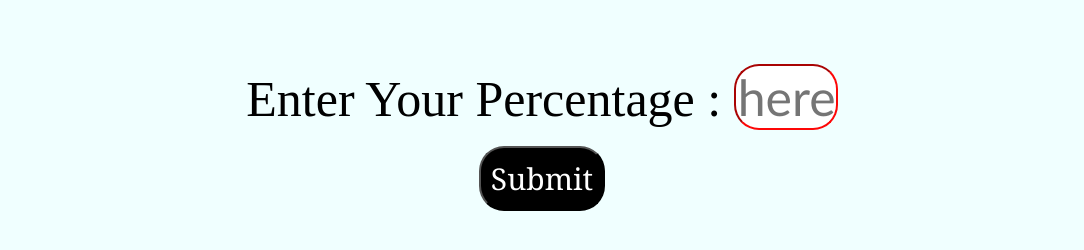
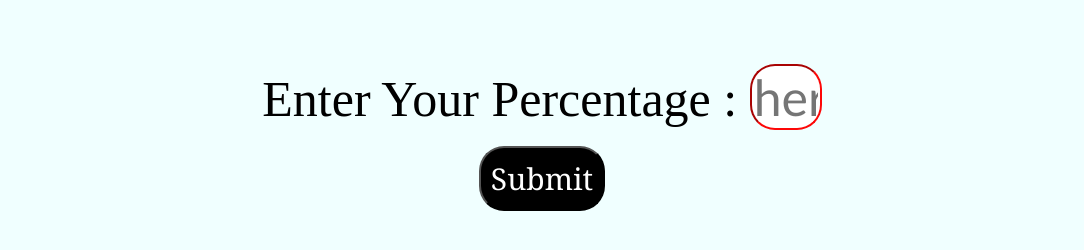
Before and after one commit to MoizQureshi123/Grade-app-with-switch-and-logical-op.., a plain HTML site: page index.html in a window 1280 px wide. Shown: the part 206-456 px from the top of the page, without its empty margins (98-1182 px from the left). Drawn offline with Linux system fonts and the light colour scheme.

Commit message:
Update styles.css

```diff
--- a/styles.css
+++ b/styles.css
@@ -3,7 +3,7 @@ body{
     background-color: azure;
 }
   .input{
-    width: 6rem;
+    width: 4rem;
 
   }
   h1{
```
